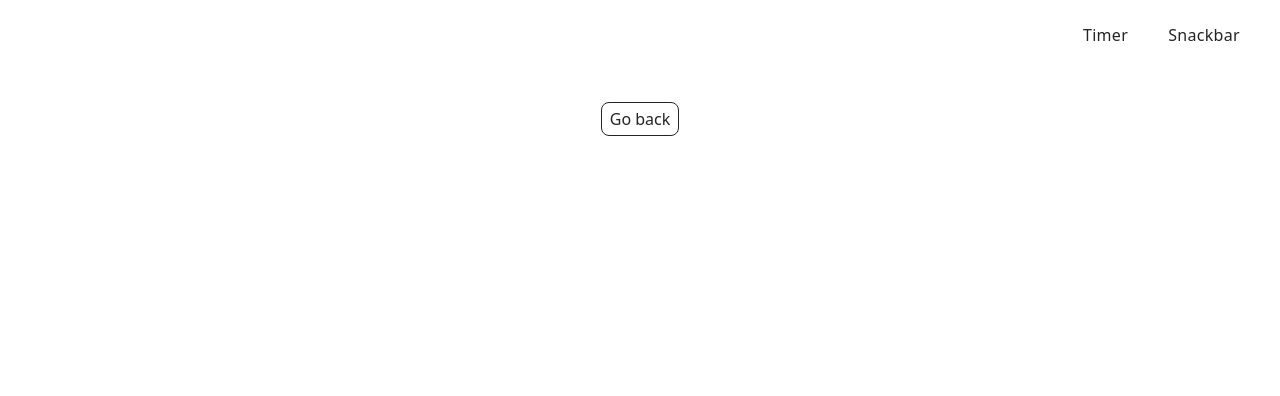
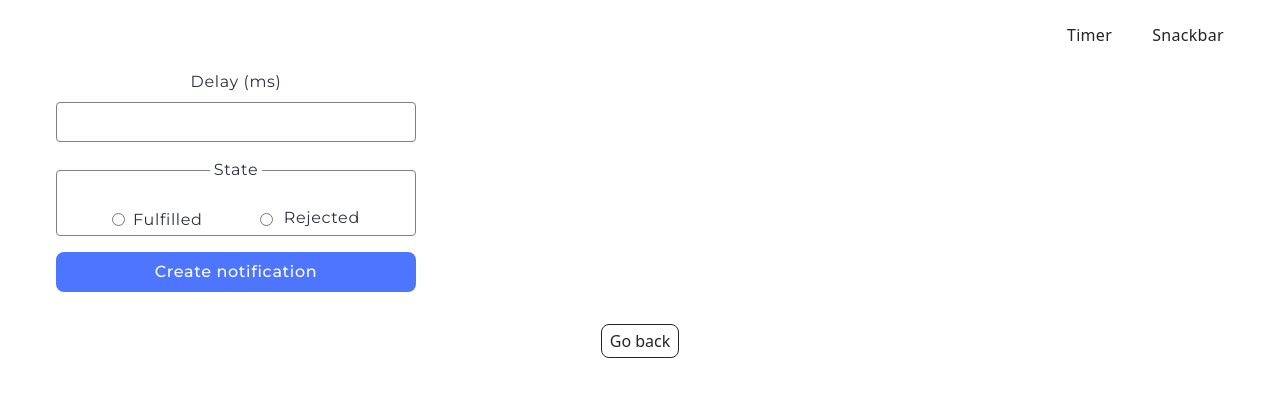
Before and after one commit to chaplyhinviacheslav-sys/goit-js-hw-10, a website built with Vite: page src/2-snackbar.html in a window 1280 px wide. Built offline with nearby package versions, Linux system fonts and the light colour scheme.

Commit message:
done 2nd hw

```diff
--- a/src/2-snackbar.html
+++ b/src/2-snackbar.html
@@ -5,6 +5,12 @@
     <meta http-equiv="X-UA-Compatible" content="IE=edge" />
     <meta name="viewport" content="width=device-width, initial-scale=1.0" />
     <title>Snackbar</title>
+    <link rel="preconnect" href="https://fonts.googleapis.com" />
+    <link rel="preconnect" href="https://fonts.gstatic.com" crossorigin />
+    <link
+      href="https://fonts.googleapis.com/css2?family=Montserrat:ital,wght@0,100..900;1,100..900&display=swap"
+      rel="stylesheet"
+    />
     <link rel="stylesheet" href="./css/styles.css" />
   </head>
   <body>
@@ -16,6 +22,39 @@
 
     <main>
       <div class="container">
+        <form class="form">
+          <label class="label-delay">
+            Delay (ms)
+            <input class="input-delay" type="number" name="delay" required />
+          </label>
+
+          <fieldset class="fieldset">
+            <legend class="legend">State</legend>
+            <label class="label-promise">
+              <input
+                class="input-promise"
+                type="radio"
+                name="state"
+                value="fulfilled"
+                required
+              />
+              Fulfilled
+            </label>
+            <label class="label-promise">
+              <input
+                class="input-promis"
+                type="radio"
+                name="state"
+                value="rejected"
+                required
+              />
+              Rejected
+            </label>
+          </fieldset>
+
+          <button class="btn" type="submit">Create notification</button>
+        </form>
+
         <load src="./partials/back-link.html" />
       </div>
     </main>
--- /dev/null
+++ b/src/css/snackbar.css
@@ -0,0 +1,94 @@
+*,
+*::before,
+*::after {
+  box-sizing: border-box;
+}
+
+.form {
+  display: flex;
+  flex-direction: column;
+  gap: 16px;
+  align-items: flex-start;
+  font-family: 'Montserrat', sans-serif;
+}
+
+.label-delay {
+  display: flex;
+  flex-direction: column;
+  gap: 8px;
+
+  font-weight: 400;
+  font-size: 16px;
+  line-height: 1.5;
+  letter-spacing: 0.04em;
+  color: #2e2f42;
+}
+
+.input-delay {
+  width: 360px;
+  height: 40px;
+  padding: 8px 16px;
+
+  font-family: inherit;
+  font-size: 16px;
+  line-height: 1.5;
+  letter-spacing: 0.04em;
+
+  color: #000;
+  border: 1px solid #808080;
+  border-radius: 4px;
+}
+
+.fieldset {
+  width: 360px;
+  height: 78px;
+  margin: 0;
+  padding: 24px 48px 8px;
+  border: 1px solid #808080;
+  border-radius: 4px;
+}
+
+.legend {
+  padding: 0 4px;
+
+  font-size: 16px;
+  line-height: 1.5;
+  letter-spacing: 0.04em;
+  color: #2e2f42;
+}
+
+.label-promise {
+  display: inline-flex;
+  align-items: center;
+  gap: 8px;
+
+  font-size: 16px;
+  line-height: 1.5;
+  letter-spacing: 0.04em;
+  color: #2e2f42;
+}
+
+.label-promise:not(:last-child) {
+  margin-right: 48px;
+}
+
+.input-promise {
+  margin: 0;
+}
+
+.btn {
+  width: 360px;
+  height: 40px;
+  padding: 8px 16px;
+
+  font-family: inherit;
+  font-weight: 500;
+  font-size: 16px;
+  line-height: 1.5;
+  letter-spacing: 0.04em;
+
+  color: #fff;
+  background-color: #4e75ff;
+  border: none;
+  border-radius: 8px;
+}
--- a/src/css/styles.css
+++ b/src/css/styles.css
@@ -14,3 +14,4 @@
 @import url('./header.css');
 @import url('./back-link.css');
 @import url('./timer.css');
+@import url('./snackbar.css');
--- a/src/js/2-snackbar.js
+++ b/src/js/2-snackbar.js
@@ -0,0 +1,39 @@
+import iziToast from "izitoast";
+import "izitoast/dist/css/iziToast.min.css";
+
+const form = document.querySelector('.form');
+
+form.addEventListener('submit', onFormSubmit);
+
+function onFormSubmit(event) {
+  event.preventDefault();
+
+  const { delay, state } = event.currentTarget.elements;
+  const delayValue = Number(delay.value);
+
+  createPromise(delayValue, state.value)
+    .then(delay => {
+      iziToast.success({
+        message: `✅ Fulfilled promise in ${delay}ms`,
+        position: 'topRight',
+      });
+    })
+    .catch(delay => {
+      iziToast.error({
+        message: `❌ Rejected promise in ${delay}ms`,
+        position: 'topRight',
+      });
+    });
+}
+
+function createPromise(delay, state) {
+  return new Promise((resolve, reject) => {
+    setTimeout(() => {
+      if (state === 'fulfilled') {
+        resolve(delay);
+      } else {
+        reject(delay);
+      }
+    }, delay);
+  });
+}
```
